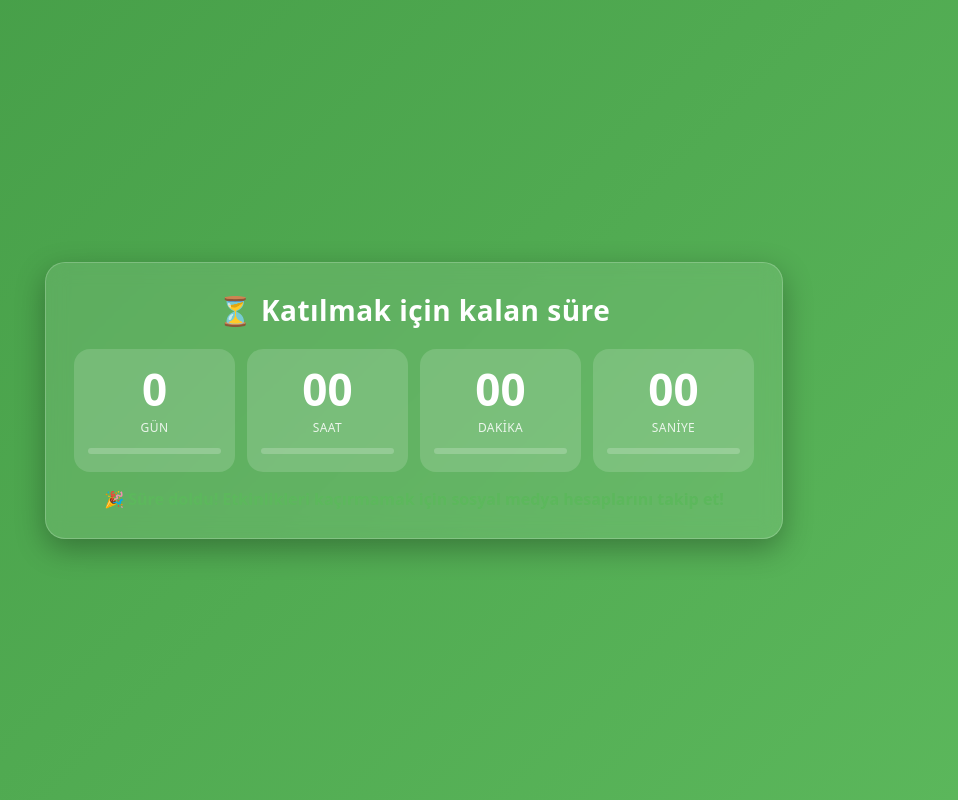
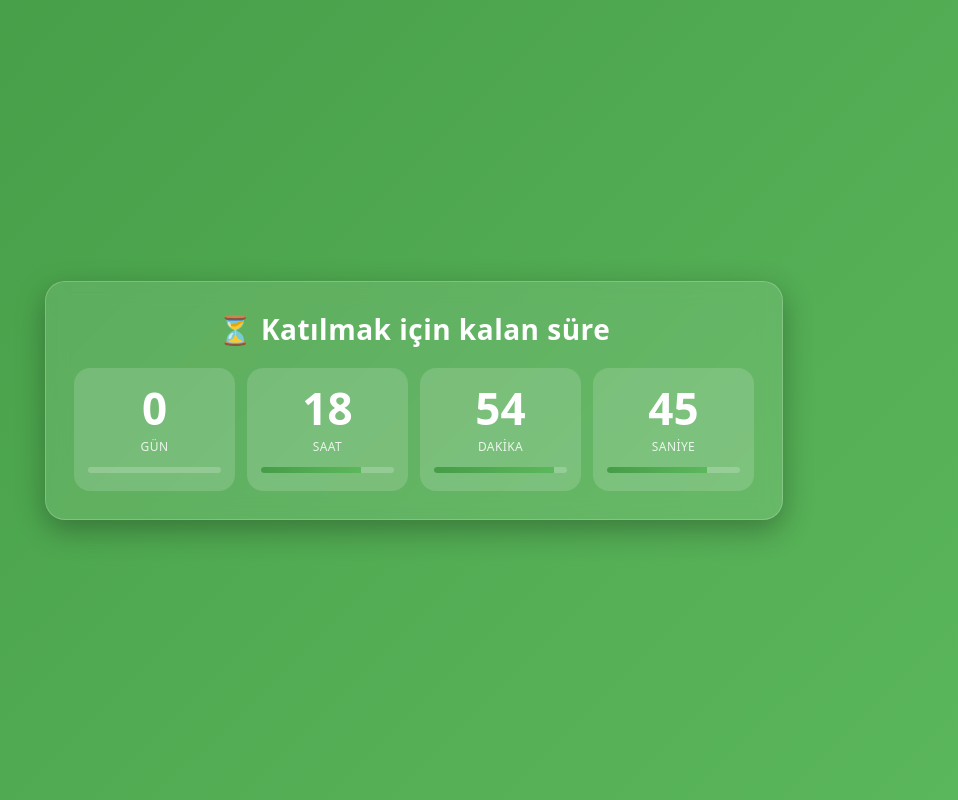
Before and after one commit to doa911/hp-geri-sayim, a plain HTML site: page index.html in a window 1280 px wide. Shown: the whole page, without its empty margins (226-1184 px from the left). Drawn offline with Linux system fonts and the light colour scheme.

Commit message:
Update index.html

```diff
--- a/index.html
+++ b/index.html
@@ -107,7 +107,7 @@
     <div id="doneMsg" class="done">🎉 Süre doldu! Etkinlikleri kaçırmamak için sosyal medya hesaplarını takip et! </div>
   </div>
   <script>
-    let targetTime = new Date("2025-08-23T20:00:00");
+    let targetTime = new Date("2025-08-28T08:00:00");
     const daysEl = document.getElementById('days');
     const hoursEl = document.getElementById('hours');
     const minutesEl = document.getElementById('minutes');
```
